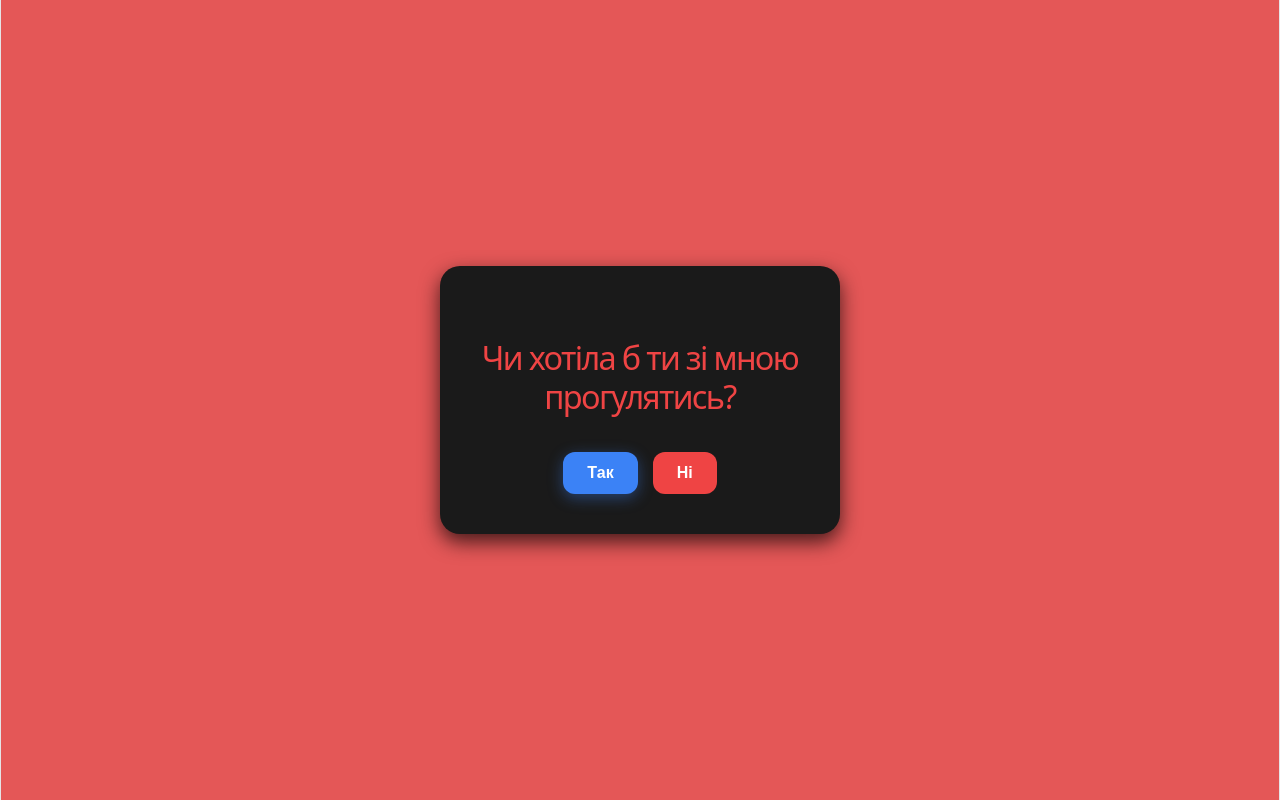
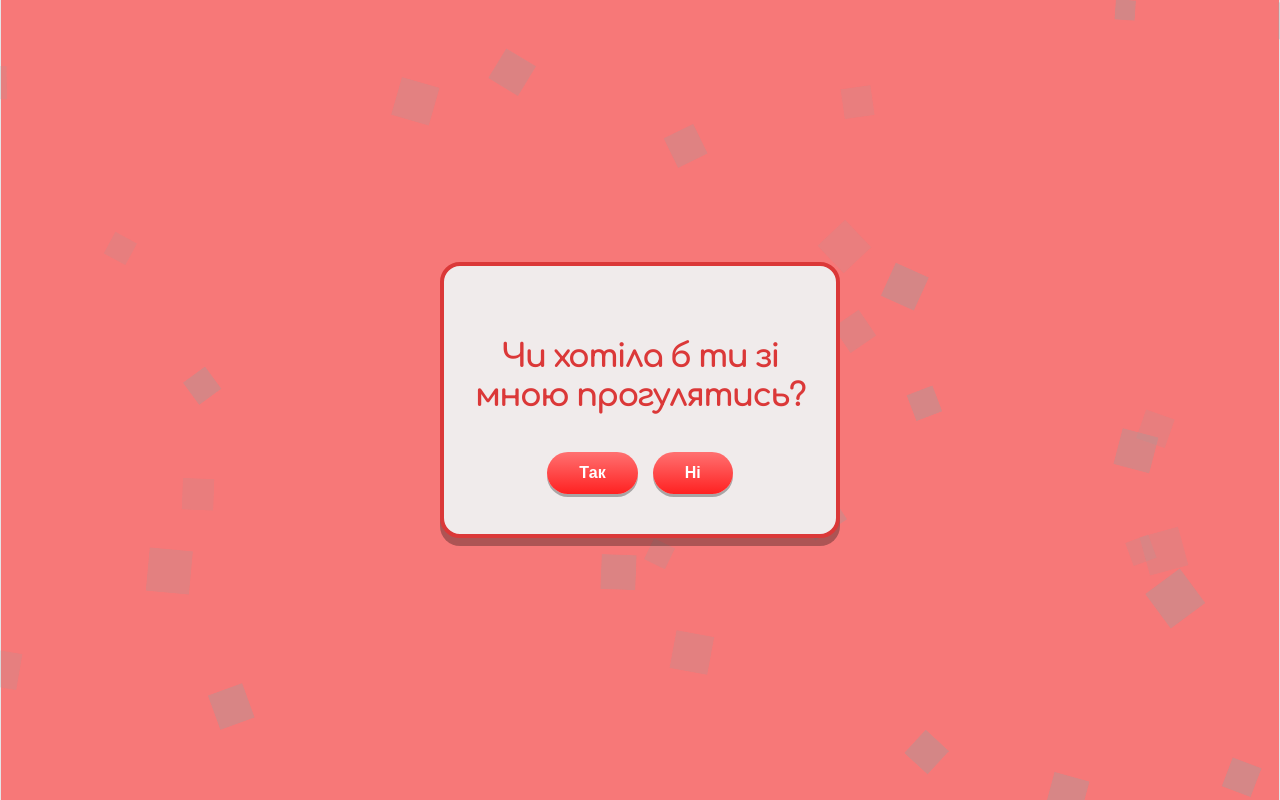
Before and after one commit to sasegas/invite, a React (Vite) app: page / in a window 1280 px wide. Built offline with nearby package versions, Linux system fonts and the light colour scheme.

Commit message:
Update version beta-alpha 0.0.2

```diff
--- a/package.json
+++ b/package.json
@@ -10,6 +10,7 @@
     "preview": "vite preview"
   },
   "dependencies": {
+    "framer-motion": "^12.40.0",
     "react": "^19.2.6",
     "react-datepicker": "^9.1.0",
     "react-dom": "^19.2.6"
--- a/src/App.css
+++ b/src/App.css
@@ -1,4 +1,4 @@
-/* Блокуємо горизонтальний скрол */
+@import url('https://fonts.googleapis.com/css2?family=Comfortaa:wght@400;700&display=swap');
 #root {
   width: 100%;
   margin: 0 auto;
@@ -14,18 +14,19 @@
   justify-content: center;
   min-height: 100vh;
   font-family: 'Segoe UI', Tahoma, Geneva, Verdana, sans-serif;
-  background-color: #e45757; /* Твій червоний колір фону */
+  background-color: #f77878; /* Твій червоний колір фону */
   padding: 20px;
   box-sizing: border-box;
 }
 
 /* Головна темна картка (АДАПТИВНА) */
 .con-main {
-  background-color: #1a1a1a; /* Темно-сірий фон для контенту */
+  background-color: #f0ebeb; /* Темно-сірий фон для контенту */
   padding: 40px 20px; /* Збільшені відступи для масивності */
   border-radius: 20px;
-  box-shadow: 0 8px 20px rgba(0, 0, 0, 0.7); /* Глибока тінь для об'єму */
-
+  border: 4px solid #db3838;
+  box-shadow: 0 8px 0px rgba(0, 0, 0, 0.3); /* Глибока тінь для об'єму */
+  z-index: 1;
   /* Саме ці три рядки роблять магію на телефоні */
   width: 90vw;
   max-width: 400px;
@@ -35,19 +36,24 @@
 
 /* Заголовок всередині картки */
 h1 {
-  color: #ef4444; /* Яскраво-червоний */
+  color: #db3838; /* Яскраво-червоний */
   margin-bottom: 2rem;
+  line-height: 1.2;
   font-size: 1.8rem; /* Трохи зменшив, щоб гарно влазило на екрані */
-  line-height: 1.2;
+  font-weight: bold;
+  font-family: 'Comfortaa', cursive; /* Піксельний шрифт для ретро-стилю */
 }
+p{
+	font-weight: bold ;
+	font-size: 20px;
+	color:#ff2121;
 
-/* Картинки (ведмедики) */
-img {
-  width: 250px;
-  height: 250px;
-  object-fit: cover;
-  margin-bottom: 20px;
-  border-radius: 15px;
+}
+span {
+	font-size: 22px;
+	color: #9060ff;
+	text-shadow: 1px 1.5px 0px #000000; /* Легке світіння для виділення */
+
 }
 
 .buttons {
@@ -60,34 +66,35 @@
 }
 
 button {
-  padding: 12px 24px;
+  padding: 12px 32px;
   border: none;
-  border-radius: 12px;
+  border-radius: 50px;
   cursor: pointer;
   font-weight: bold;
   transition: all 0.3s ease;
   max-width: 90vw;
   word-wrap: break-word;
   white-space: normal;
+   box-shadow: 0 3px 0px rgba(0, 0, 0, 0.3); /* Глибока тінь для об'єму */
 }
 
 /* Синя кнопка "Так" */
 .yes-button {
-  background-color: #3b82f6;
+  background: linear-gradient(0deg, #ff2121, #ff7171);
   color: white;
-  box-shadow: 0 4px 15px rgba(59, 130, 246, 0.4);
+     box-shadow: 0 3px 0px rgba(0, 0, 0, 0.3); /* Глибока тінь для об'єму */
 }
 
 .yes-button:hover {
-  background-color: #2563eb;
-  box-shadow: 0 6px 20px rgba(59, 130, 246, 0.6);
+ padding: 14px 36px;
 }
 
 /* Червона кнопка "Ні" */
 .no-button {
-  background-color: #ef4444;
+  background: linear-gradient(0deg, #ff2121, #ff7171);
   color: white;
   font-size: 16px;
+
 }
 
 .no-button:hover {
@@ -102,6 +109,7 @@
   gap: 20px;
   width: 100%;
 }
+
 
 /* =========================================
    АДАПТИВНИЙ ДИЗАЙН КАЛЕНДАРЯ (DARK THEME)
@@ -157,7 +165,7 @@
 
 /* --- Секція Часу --- */
 .react-datepicker__time-container {
-  width: 95px !important; /* Час завжди має фіксовану ширину */
+  width: 75px !important; /* Час завжди має фіксовану ширину */
   float: none !important;
   border-left: 1px solid #444 !important;
 }
@@ -185,13 +193,14 @@
 .react-datepicker__day:hover,
 .react-datepicker__time-list-item:hover {
   background-color: #3b82f6 !important; /* Синє підсвічування */
+    background: linear-gradient(0deg, #6421ff, #8671ff);
   border-radius: 8px !important; /* Квадратніші кнопки замість круглих */
 }
 
 .react-datepicker__day--selected,
 .react-datepicker__day--keyboard-selected,
 .react-datepicker__time-list-item--selected {
-  background-color: #ef4444 !important; /* Червоний колір для вибраного */
+   background: linear-gradient(0deg, #ff2121, #ff7171);
   color: #ffffff !important;
   border-radius: 8px !important;
   font-weight: bold;
@@ -241,7 +250,7 @@
 }
 
 .activity-button {
-  background-color: #1a1a1a;
+  background: linear-gradient(0deg, #1a1a1a, #1a1a1a);
   color: white;
   border: 1px solid #ffffff ;
   padding: 12px 20px;
@@ -250,11 +259,11 @@
 }
 
 .activity-button:hover {
-  background-color: #2a2a2a;
+	 background: linear-gradient(0deg,  #2a2a2a,  #2a2a2a);
 }
 
 .activity-button.selected {
-  border-color: #3b82f6;
-  background-color: #3b82f6;
-  transform: scale(1.02);
+  border-color: #630606;
+ background: linear-gradient(0deg, #ff2121, #ff7171);
+  transform: scale(1.05);
 }
--- a/src/App.tsx
+++ b/src/App.tsx
@@ -2,6 +2,8 @@
 import './App.css';
 import DatePicker from 'react-datepicker';
 import 'react-datepicker/dist/react-datepicker.css';
+import { motion, AnimatePresence, type Variants } from 'framer-motion';
+import { EmojiBackground } from './EmojiBackground';
 
 const noPhrases = [
 	"Ні",
@@ -22,31 +24,43 @@
 	"Сходити в сікрет місце"
 ];
 
-function App() {
+const contentVariants: Variants = {
+	initial: { scale: 1, opacity: 0 },
+	animate: { scale: 1, opacity: 1, transition: { duration: 0.3 } },
+	exit: {
+		scale: [1, 1.15, 0], // Збільшення -> різке стискання в 0
+		opacity: [1, 1, 0],
+		transition: {
+			duration: 0.4,
+			times: [0, 0.4, 1],
+			ease: "easeInOut"
+		}
+	}
+};
+
+export function App() {
 	const [noCount, setNoCount] = useState(0);
 	const [accepted, setAccepted] = useState(false);
-
-	// Нові стани для вибору активності
 	const [activity, setActivity] = useState('');
 	const [activityConfirmed, setActivityConfirmed] = useState(false);
+	const [meetingDate, setMeetingDate] = useState<Date | null>(null);
+	const [dateConfirmed, setDateConfirmed] = useState(false);
 
 	const yesButtonSize = noCount * 20 + 16;
-
 
 	const handleNoClick = () => {
 		setNoCount(noCount + 1);
 		sendNotificationNo('no');
 	};
-	const handleYesClick = () => () => {
+
+	const handleYesClick = () => {
 		setAccepted(true);
 		sendNotificationNo('yes');
-	}
+	};
+
 	const getNoButtonText = () => {
 		return noPhrases[Math.min(noCount, noPhrases.length - 1)];
 	};
-
-	const [meetingDate, setMeetingDate] = useState<Date | null>(null);
-	const [dateConfirmed, setDateConfirmed] = useState(false);
 
 	const formatDateTime = (date: Date | null) => {
 		if (!date) return '';
@@ -55,87 +69,73 @@
 		const year = date.getFullYear();
 		const hours = String(date.getHours()).padStart(2, '0');
 		const minutes = String(date.getMinutes()).padStart(2, '0');
-
 		return `${day}.${month}.${year} о ${hours}:${minutes}`;
 	};
 
-	// --- ФУНКЦІЯ ВІДПРАВКИ В TELEGRAM ---
 	const sendNotification = async () => {
 		const token = import.meta.env.VITE_TG_BOT_TOKEN;
 		const chatId = import.meta.env.VITE_TG_CHAT_ID;
-
-		if (!token || !chatId) {
-			console.error("Немає ключів Telegram у файлі .env");
-			return;
-		}
+		if (!token || !chatId) return;
 
 		const message = `🎉 Вона сказала ТАК!\n\n📅 Дата та час: ${formatDateTime(meetingDate)}\n🎯 Що будемо робити: ${activity}`;
-		const url = `https://api.telegram.org/bot${token}/sendMessage`;
+		try {
+			await fetch(`https://api.telegram.org/bot${token}/sendMessage`, {
+				method: 'POST',
+				headers: { 'Content-Type': 'application/json' },
+				body: JSON.stringify({ chat_id: chatId, text: message }),
+			});
+		} catch (e) { console.error(e); }
+	};
 
-		try {
-			await fetch(url, {
-				method: 'POST',
-				headers: {
-					'Content-Type': 'application/json',
-				},
-				body: JSON.stringify({
-					chat_id: chatId,
-					text: message,
-				}),
-			});
-		} catch (error) {
-			console.error("Помилка відправки в Telegram", error);
-		}
-	};
 	const sendNotificationNo = async (type: string) => {
 		const token = import.meta.env.VITE_TG_BOT_TOKEN;
 		const chatId = import.meta.env.VITE_TG_CHAT_ID;
+		if (!token || !chatId) return;
+
 		const currentNoText = noPhrases[Math.min(noCount + 1, noPhrases.length - 1)];
-		const message = type === 'no' ? `Вона натснула ні ${noCount + 1} разів. Поточний текст кнопки: "${currentNoText}"` : `Вона натснула так!`;
-		const url = `https://api.telegram.org/bot${token}/sendMessage`;
-		if (!token || !chatId) {
-			console.error("Немає ключів Telegram у файлі .env");
-			return;
-		}
+		const message = type === 'no' ? `Вона натиснула ні ${noCount + 1} разів. Текст: "${currentNoText}"` : `Вона натиснула так!`;
 		try {
-			await fetch(url, {
+			await fetch(`https://api.telegram.org/bot${token}/sendMessage`, {
 				method: 'POST',
-				headers: {
-					'Content-Type': 'application/json',
-				},
-				body: JSON.stringify({
-					chat_id: chatId,
-					text: message,
-				}),
+				headers: { 'Content-Type': 'application/json' },
+				body: JSON.stringify({ chat_id: chatId, text: message }),
 			});
-		} catch (error) {
-			console.error("Помилка відправки в Telegram", error);
-		}
-
+		} catch (e) { console.error(e); }
 	};
 
-	const handleFinalConfirm = () => {
-		setActivityConfirmed(true);
-		sendNotification(); // Відправляємо повідомлення боту
-	};
-	// 4. Фінальний екран (після вибору активності)
-	if (activityConfirmed) {
 	return (
+		// Головний контейнер (фон) тепер СТАТИЧНИЙ і не перемальовується
 		<div className="container">
-				<div className="con-main">
+			<EmojiBackground />
+			<AnimatePresence mode="wait">
+
+				{/* 4. Фінальний екран */}
+				{activityConfirmed && (
+					<motion.div
+						key="final"
+						variants={contentVariants}
+						initial="initial"
+						animate="animate"
+						exit="exit"
+						className="con-main"
+					>
 						<h1>Ура! До зустрічі {formatDateTime(meetingDate)}!</h1>
-					<p style={{ color: 'white', fontSize: '1.2rem', marginTop: '10px' }}>
-						План: <span style={{ color: '#3b82f6', fontWeight: 'bold' }}>{activity}</span>
+						<p >
+							План: <span >{activity}</span>
 						</p>
-				</div>
-			</div>
-		);
-	}
-	// 3. Екран вибору активності (після вибору дати)
-	if (dateConfirmed) {
-		return (
-			<div className="container">
-				<div className="con-main">
+					</motion.div>
+				)}
+
+				{/* 3. Екран вибору активності */}
+				{!activityConfirmed && dateConfirmed && (
+					<motion.div
+						key="activity"
+						variants={contentVariants}
+						initial="initial"
+						animate="animate"
+						exit="exit"
+						className="con-main"
+					>
 						<h1>Що ти хотіла б робити?</h1>
 						<div className="activities-container">
 							{activitiesList.map((act, index) => (
@@ -151,22 +151,28 @@
 						{activity && (
 							<button
 								className="yes-button confirm-button"
-							onClick={handleFinalConfirm}
+								onClick={() => {
+									setActivityConfirmed(true);
+									sendNotification();
+								}}
 								style={{ marginTop: '20px' }}
 							>
 								Підтвердити
 							</button>
 						)}
-				</div>
-			</div>
-		);
-	}
+					</motion.div>
+				)}
 
-	// 2. Екран вибору дати та часу (після натискання "Так")
-	if (accepted) {
-		return (
-			<div className="container">
-				<div className="con-main">
+				{/* 2. Екран вибору дати */}
+				{!dateConfirmed && accepted && (
+					<motion.div
+						key="date"
+						variants={contentVariants}
+						initial="initial"
+						animate="animate"
+						exit="exit"
+						className="con-main"
+					>
 						<h1>Коли тобі було б зручно зустрітись?</h1>
 						<div className="date-selection">
 							<DatePicker
@@ -177,8 +183,8 @@
 								timeIntervals={15}
 								timeCaption="Час"
 								dateFormat="dd.MM.yyyy HH:mm"
-							inline // Робить календар завжди відкритим
-							minDate={new Date()} // Заборона минулих дат
+								inline
+								minDate={new Date()}
 							/>
 							{meetingDate && (
 								<button
@@ -189,20 +195,25 @@
 								</button>
 							)}
 						</div>
-				</div>
-			</div>
-		);
-	}
-	// 1. Головний екран запрошення
-	return (
-		<div className="container">
-			<div className="con-main">
+					</motion.div>
+				)}
+
+				{/* 1. Головний екран запрошення */}
+				{!accepted && (
+					<motion.div
+						key="invite"
+						variants={contentVariants}
+						initial="initial"
+						animate="animate"
+						exit="exit"
+						className="con-main"
+					>
 						<h1>Чи хотіла б ти зі мною прогулятись?</h1>
 						<div className="buttons">
 							<button
 								className="yes-button"
 								style={{ fontSize: `${yesButtonSize}px` }}
-						onClick={handleYesClick()}
+								onClick={handleYesClick}
 							>
 								Так
 							</button>
@@ -213,7 +224,10 @@
 								{getNoButtonText()}
 							</button>
 						</div>
-			</div>
+					</motion.div>
+				)}
+
+			</AnimatePresence>
 		</div>
 	);
 }
--- /dev/null
+++ b/src/EmojiBackground.tsx
@@ -0,0 +1,151 @@
+import { useEffect, useRef } from 'react';
+
+// Посилання на оригінальні 3D WebP-зображення від Google (Android-стиль)
+const ASSET_URLS = {
+	thinking: 'https://fonts.gstatic.com/s/e/notoemoji/latest/1f914/512.webp', // 🤔
+	eyebrow: 'https://fonts.gstatic.com/s/e/notoemoji/latest/1f928/512.webp',  // 🤨
+	lightning: 'https://fonts.gstatic.com/s/e/notoemoji/latest/26a1/512.webp'   // ⚡
+};
+
+interface BackgroundParticle {
+	x: number;
+	y: number;
+	size: number;
+	img: HTMLImageElement;
+	speedX: number;
+	speedY: number;
+	opacity: number;
+	rotation: number;
+	rotationSpeed: number;
+	type: 'emoji' | 'star' | 'lightning'; // Розділяємо типи для різних ефектів
+	twinkleSpeed?: number;                // Для мерехтіння зірок/блискавок
+}
+
+export function EmojiBackground() {
+	const canvasRef = useRef<HTMLCanvasElement | null>(null);
+
+	useEffect(() => {
+		const canvas = canvasRef.current;
+		if (!canvas) return;
+
+		const ctx = canvas.getContext('2d');
+		if (!ctx) return;
+
+		let animationFrameId: number;
+		const particles: BackgroundParticle[] = [];
+
+		// 1. Завантажуємо зображення
+		const imgThinking = new Image(); imgThinking.src = ASSET_URLS.thinking;
+		const imgEyebrow = new Image(); imgEyebrow.src = ASSET_URLS.eyebrow;
+		const imgLightning = new Image(); imgLightning.src = ASSET_URLS.lightning;
+
+		const emojis = [imgThinking, imgEyebrow];
+
+		// Підганяємо розмір під екран
+		const resizeCanvas = () => {
+			canvas.width = window.innerWidth;
+			canvas.height = window.innerHeight;
+		};
+		resizeCanvas();
+		window.addEventListener('resize', resizeCanvas);
+
+		// 2. Створюємо елементи на фоні (всього 35 штук, щоб не перевантажувати екран)
+		const totalParticles = 35;
+		for (let i = 0; i < totalParticles; i++) {
+			let img: HTMLImageElement;
+			let type: 'emoji' | 'star' | 'lightning';
+			let size: number;
+
+			const rand = Math.random();
+
+			if (rand < 0.4) {
+				// 65% шансу — смайлики (🤔 або 🤨)
+				img = emojis[Math.floor(Math.random() * emojis.length)];
+				type = 'emoji';
+				size = Math.random() * 25 + 25; // 45px - 70px
+			} else {
+				// 25% шансу — блискавки (⚡)
+				img = imgLightning;
+				type = 'lightning';
+				size = Math.random() * 20 + 20; // 30px - 50px
+			}
+
+			particles.push({
+				x: Math.random() * canvas.width,
+				y: Math.random() * canvas.height,
+				size: size,
+				img: img,
+				speedX: (Math.random() - 0.5) * 1.0,
+				speedY: (Math.random() - 0.5) * 1.0 - 0.2, // Повільно пливуть догори
+				opacity: Math.random() * 0.25 + 0.15, // Робимо легку прозорість, щоб не різало очі
+				rotation: (Math.random() - 0.5) * 0.5,
+				rotationSpeed: type === 'emoji' ? (Math.random() - 0.5) * 0.005 : (Math.random() - 0.5) * 0.02, // Зірочки й блискавки крутяться трохи швидше
+				type: type,
+
+			});
+		}
+
+		// 3. Головний цикл анімації
+		const animate = () => {
+			ctx.clearRect(0, 0, canvas.width, canvas.height);
+
+			particles.forEach((p) => {
+				// Рух та обертання
+				p.x += p.speedX;
+				p.y += p.speedY;
+				p.rotation += p.rotationSpeed;
+
+				// Ефект мерехтіння для зірочок та блискавок
+				if (p.type !== 'emoji' && p.twinkleSpeed) {
+					p.opacity += p.twinkleSpeed;
+					// Якщо стали занадто прозорими або яскравими — розвертаємо ефект мерехтіння
+					if (p.opacity < 0.1 || p.opacity > 0.45) {
+						p.twinkleSpeed *= -1;
+					}
+				}
+
+				// Межі екрана: якщо вилетів — повертаємо з іншого боку
+				if (p.x < -70) p.x = canvas.width + 70;
+				if (p.x > canvas.width + 70) p.x = -70;
+				if (p.y < -70) p.y = canvas.height + 70;
+				if (p.y > canvas.height + 70) p.y = -70;
+
+				// Малюємо об'єкт
+				if (p.img.complete) {
+					ctx.save();
+					ctx.translate(p.x, p.y);
+					ctx.rotate(p.rotation);
+					ctx.globalAlpha = Math.max(0.05, Math.min(1, p.opacity)); // Захист від виходу за межі alpha [0,1]
+
+					ctx.drawImage(p.img, -p.size / 2, -p.size / 2, p.size, p.size);
+
+					ctx.restore();
+				}
+			});
+
+			animationFrameId = requestAnimationFrame(animate);
+		};
+
+		animate();
+
+		return () => {
+			window.removeEventListener('resize', resizeCanvas);
+			cancelAnimationFrame(animationFrameId);
+		};
+	}, []);
+
+	return (
+		<canvas
+			ref={canvasRef}
+			style={{
+				position: 'absolute',
+				top: 0,
+				left: 0,
+				width: '100%',
+				height: '100%',
+				pointerEvents: 'none',
+				zIndex: 0,
+			}}
+		/>
+	);
+}
```
Also changed, not shown: 1 other file (tests, documents, lock files or other folders). Lines whose indentation alone changed are shown as unchanged.
